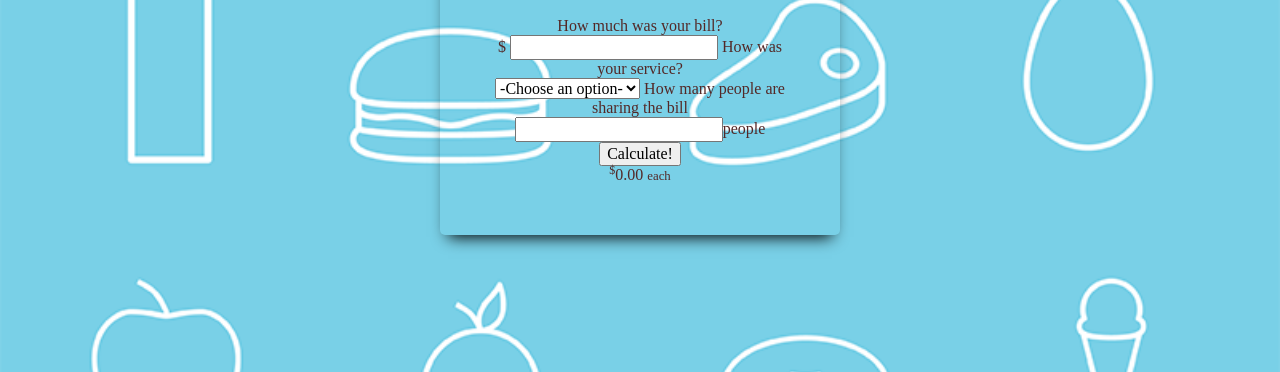
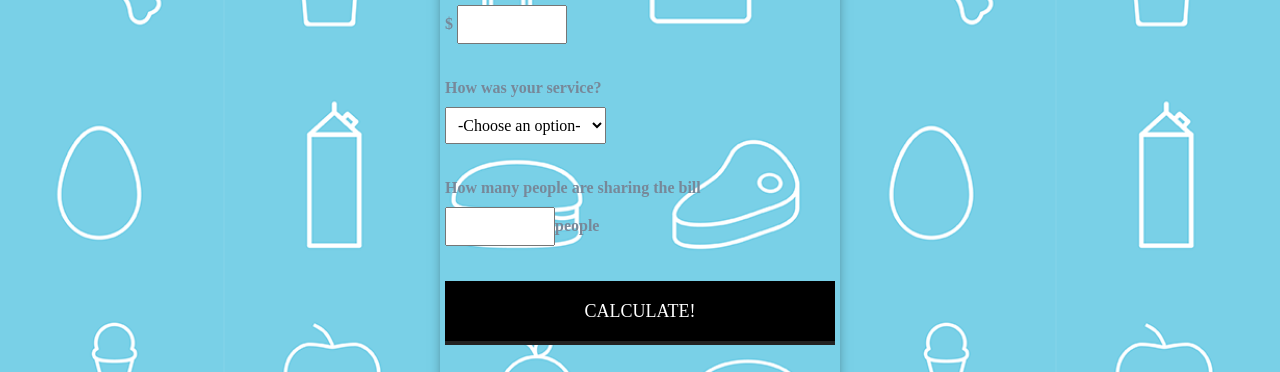
Before and after one commit to trish-codes/js-tipcalc, a plain HTML site: page tipcalculator.html in a window 1280 px wide. Shown: the part 151-523 px from the top of the page. Drawn offline with nearby package versions, Linux system fonts and the light colour scheme.

Commit message:
more css changes

```diff
--- a/styles.css
+++ b/styles.css
@@ -1,16 +1,17 @@
 /* style.css */
 body{
-    background: #333 url('img/food.png') center center no-repeat;
-    background-size: cover;
-    color: #532827;
+    background: #333 url('img/food.png') center center ;
+    background-size: 65%;
+    color: lightslategrey;
 }
 
 #container {
+    height: 600px;
     width: 400px;
     margin: 40px auto 0;
-    padding: 50px;
+    padding: 5px;
     box-sizing: border-box;
-    box-shadow: 0 10px 15px -8px #000;
+    box-shadow: 0px 10px 15px -8px #000;
     -webkit-border-radius:5px;
     -moz-border-radius:5px;
     border-radius: 5px;
@@ -23,3 +24,71 @@ h1{
     border-bottom: solid 1px white;
     color:white;
 }
+
+form{
+    text-align: left;
+}
+
+form label{
+    display: block;
+    margin: 25px 0;
+    font-weight: bold;
+}
+
+form input,
+form select{
+    padding: 8px;
+    margin: 10px 0;
+}
+
+form input[type ="text"]{
+    width: 90px;
+}
+
+button{
+    background: black;
+    color: white;
+    border: none;
+    border-bottom: solid 4px #222;
+    text-transform: uppercase;
+    font-size:18px;
+    padding: 20px 30px;
+    width: 100%;
+}
+
+button:hover{
+    background: gray;
+    border-bottom-color: #111;
+
+}
+
+button:active{
+    position: relative;
+    top: 1px;
+}
+
+#totalTip{
+    font-size: 50px;
+    margin-top: 30px;
+}
+
+#totalTip:before{
+    content:"Tip amount";
+    font-size: 14px;
+    font-weight: bold;
+    display: block;
+    text-transform: uppercase;
+    color: black
+}
+
+#totalTip sup{
+    font-size: 24px;
+    top: -18px;
+}
+
+#totalTip small{
+    font-size: 14px;
+    font-weight: bold;
+    display: block;
+    color: black;
+}
```
